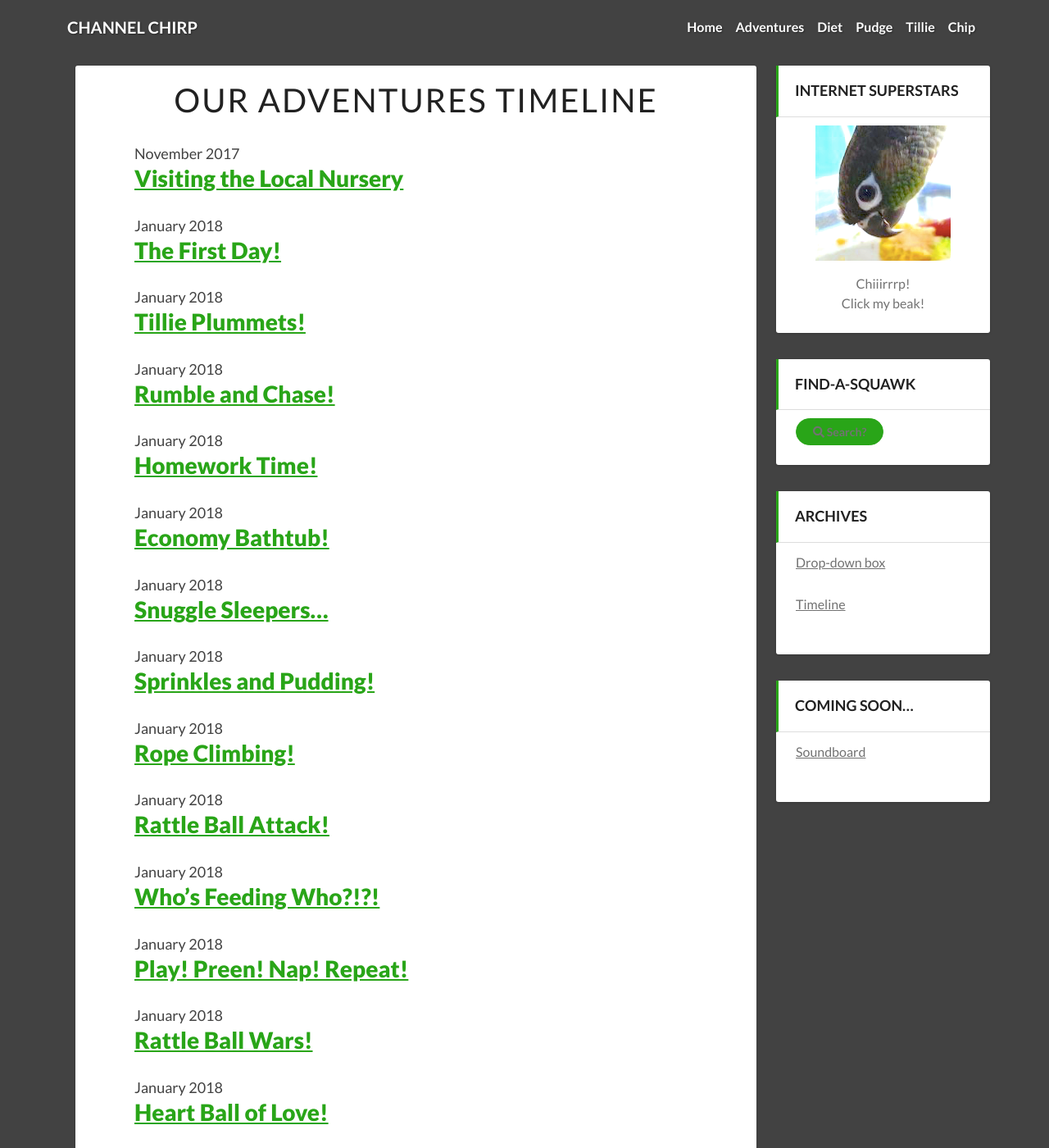
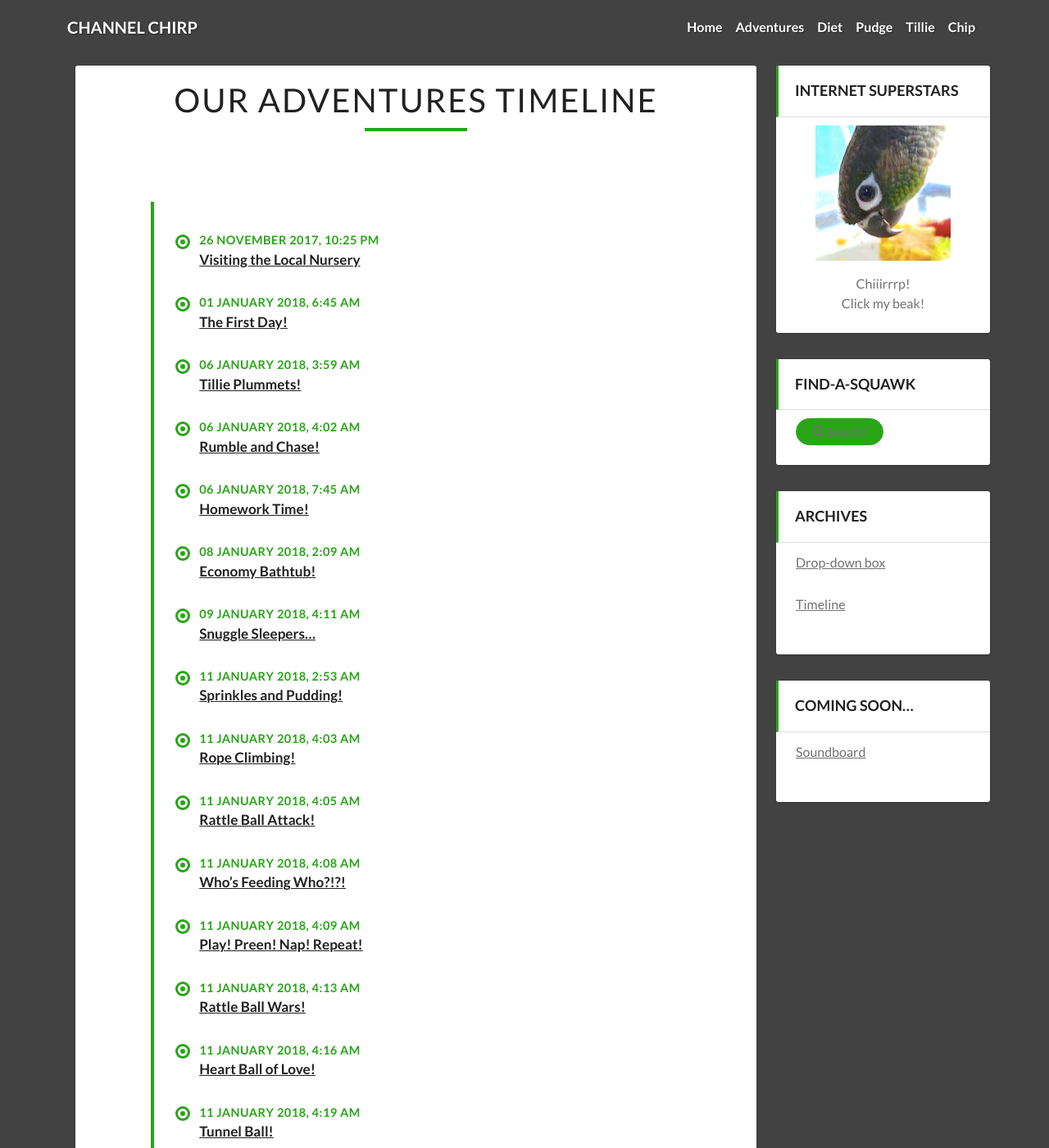
Before and after one commit to ChannelChirp/website, a Jekyll site: the page built from timeline.md, in a window 1280 px wide and 1400 px high. Shown: the whole window at 82% size. Built offline with Jekyll 4.4.1, drawn with Linux system fonts in a browser that asks for light colours; some of the changed text lies outside the part shown.

Commit message:
fix: timeline css

```diff
--- a/css/lighthouse.css
+++ b/css/lighthouse.css
@@ -507,12 +507,86 @@ body.post-layout .entry-title {
   margin-bottom: 5px;
 }
 
-/* Remove the green title bar on the timeline page */
-body.timeline-page .entry-title::after {
-  display: none;
+/* ============================
+   Compact Single‑Column Timeline
+   ============================ */
+
+.timeline {
+  position: relative;
+  max-width: 800px;
+  margin: 2em auto;
+  padding: 2em 0 2em 2.5em;   /* left padding for the line */
 }
 
-body.timeline-page .entry-title {
-  padding-bottom: 0;
-  margin-bottom: 10px;
+/* Green vertical line */
+.timeline::before {
+  content: "";
+  position: absolute;
+  top: 0;
+  bottom: 0;
+  left: 20px;
+  width: 4px;
+  background: #29a518;
 }
+
+/* Each event – one per line */
+.timeline-event {
+  position: relative;
+  margin-bottom: 1.8em;        /* tighter spacing */
+  padding-left: 2em;
+  font-size: 0.95em;           /* slightly smaller than body text */
+}
+
+/* Green dot */
+.timeline-event::before {
+  content: "";
+  position: absolute;
+  top: 0.4em;
+  left: 8px;                   /* aligns with the 4px line (20px - 6px) */
+  width: 12px;
+  height: 12px;
+  background: #29a518;
+  border: 3px solid #fff;
+  border-radius: 50%;
+  z-index: 2;
+  box-shadow: 0 0 0 3px #29a518;
+}
+
+/* Date / time line */
+.timeline-date {
+  font-weight: 600;
+  color: #29a518;
+  display: block;
+  margin-bottom: 0.2em;
+  font-size: 0.85em;
+  text-transform: uppercase;
+  letter-spacing: 0.5px;
+}
+
+/* Title (link) */
+.timeline-title {
+  margin: 0;
+  font-size: 1em;
+  font-weight: 700;
+}
+
+.timeline-title a {
+  color: #212121;
+}
+
+.timeline-title a:hover {
+  color: #29a518;
+}
+
+/* Remove left offset on mobile (keep the same layout) */
+@media (max-width: 768px) {
+  .timeline {
+    padding-left: 2em;
+  }
+  .timeline::before {
+    left: 12px;
+  }
+  .timeline-event::before {
+    left: 0;
+  }
+}
--- a/timeline.md
+++ b/timeline.md
@@ -12,13 +12,12 @@ permalink: /timeline/
   {% assign sorted_posts = site.posts | sort: "date" %}
   {% for post in sorted_posts %}
   <div class="timeline-event">
-    <div class="timeline-content">
-      <span class="timeline-date">{{ post.date | date: "%B %Y" }}</span>
-      <h3><a href="{{ post.url | relative_url }}">{{ post.title }}</a></h3>
-      {% if post.excerpt %}
-        <p>{{ post.excerpt | strip_html | truncatewords: 30 }}</p>
-      {% endif %}
-    </div>
+    <span class="timeline-date">
+      {{ post.date | date: "%d %B %Y, %-I:%M %p" }}
+    </span>
+    <h3 class="timeline-title">
+      <a href="{{ post.url | relative_url }}">{{ post.title }}</a>
+    </h3>
   </div>
   {% endfor %}
 
```
